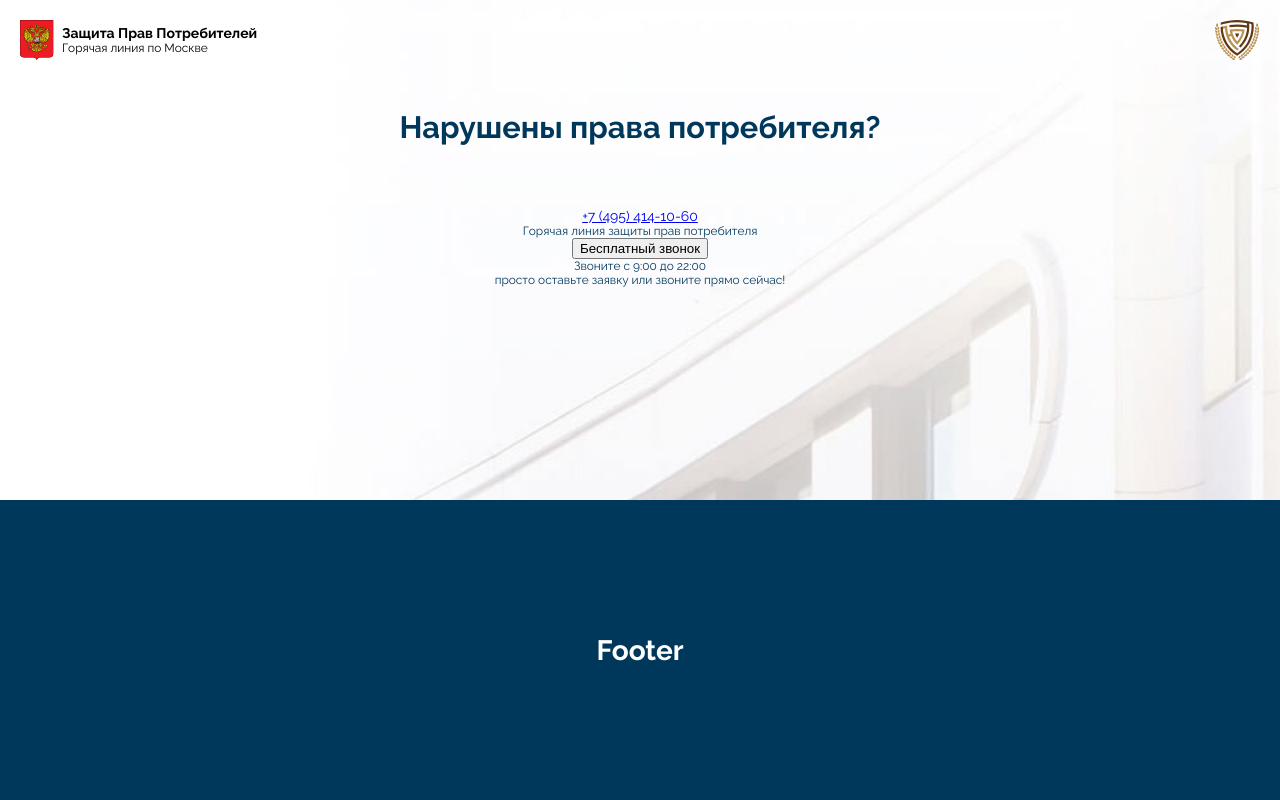
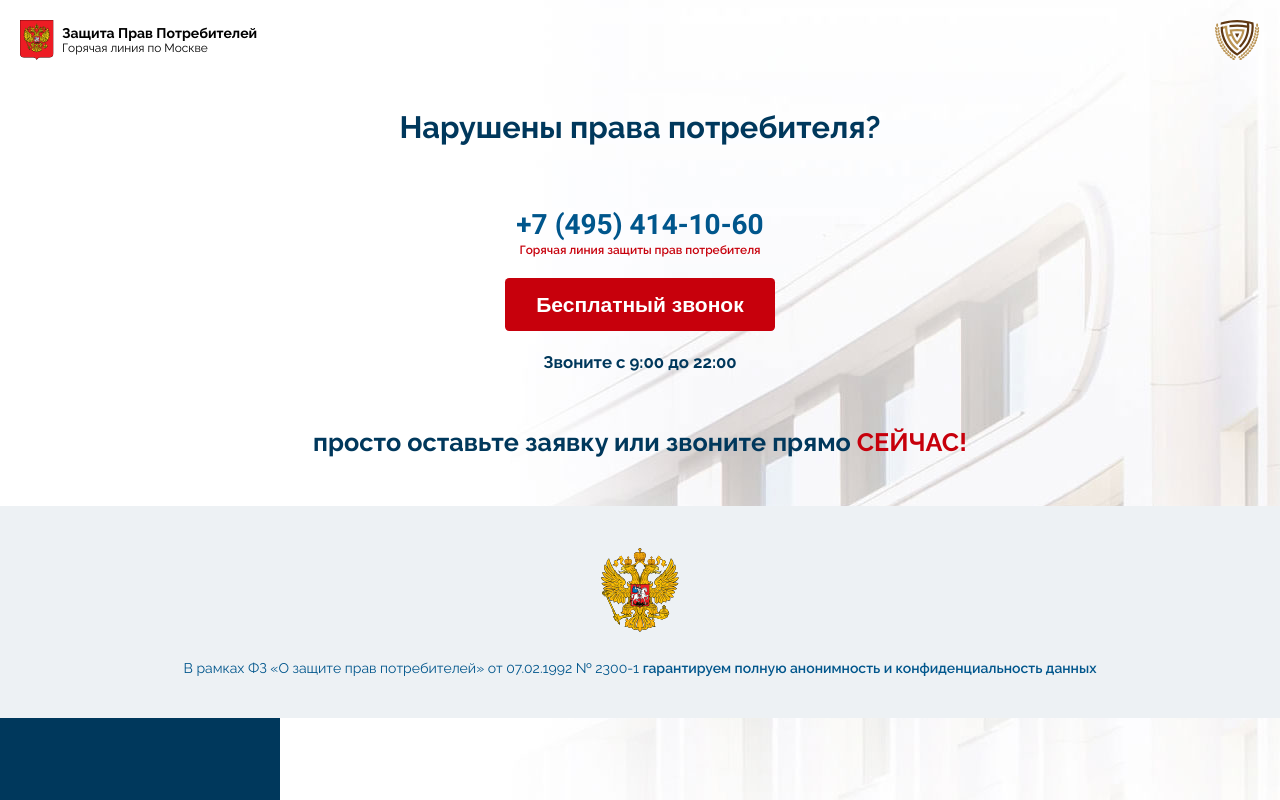
Before and after one commit to MikeIv/ZashitaPravPotrebitelya, a website: page src/index_build.html in a window 1280 px wide. Shown: the top 800 px of the page. Drawn offline with nearby package versions, Linux system fonts and the light colour scheme; files that its build step writes are made by us from their sources.

Commit message:
add blocks

```diff
--- /dev/null
+++ b/src/html/guarantee.html
@@ -0,0 +1,10 @@
+<section class="guarantee">
+    <div class="guarantee__wrapper">
+        <h2 class="visually-hidden">Гарантия конфиденциальности</h2>
+
+        <img src="/img/i_gerb-main.svg" alt="герб" class="guarantee__logo">
+        <p class="guarantee__txt">В рамках ФЗ «О защите прав потребителей» от 07.02.1992 № 2300-1 <span class="guarantee__bold">гарантируем полную
+            анонимность и конфиденциальность данных</span></p>
+    </div>
+
+</section>
--- a/src/html/main-top.html
+++ b/src/html/main-top.html
@@ -5,12 +5,12 @@
     <div class="main-top__wrapper">
         <p class="main-top__txt main-top__txt--size-l main-top__txt--bold">Нарушены права потребителя?</p>
         <a href="tel:+74954141060" class="main-top__phone">+7 (495) 414-10-60</a>
-    <p class="main-top__txt">Горячая линия защиты прав потребителя</p>
+        <p class="main-top__txt main-top__txt--red main-top__txt--medium main-top__txt--mb">Горячая линия защиты прав потребителя</p>
         <button class="main-top__btn">Бесплатный звонок</button>
-    <p class="main-top__txt">Звоните с 9:00 до 22:00</p>
-    <p class="main-top__txt">просто оставьте заявку или звоните прямо <span>сейчас!</span></p>
+        <p class="main-top__txt main-top__txt--bold main-top__txt--size-xs main-top__txt--mb-m">Звоните с 9:00 до 22:00</p>
+        <p class="main-top__txt main-top__txt--size-m main-top__txt--bold">просто оставьте заявку или звоните прямо
+            <span class="main-top__txt--upper main-top__txt--red">сейчас!</span></p>
     </div>
 
 
-
 </section>
--- a/src/index_build.html
+++ b/src/index_build.html
@@ -11,16 +11,18 @@
 
 <body class="page__body">
 
+<img src="/img/bg_mobile.jpg" alt="background" class="page__body-img">
+
 <!-- Header -->
 @@include("html/header.html")
 
 
-    <main class="main">
+<main class="main">
 
-        @@include("html/main-top.html")
+    @@include("html/main-top.html")
+    @@include("html/guarantee.html")
 
-    </main>
-
+</main>
 
 
 <!-- Footer -->
--- /dev/null
+++ b/src/less/blocks/benefit.less
@@ -0,0 +1,3 @@
+.benefit {
+
+}
--- /dev/null
+++ b/src/less/blocks/guarantee.less
@@ -0,0 +1,44 @@
+.guarantee {
+  display: flex;
+  justify-content: center;
+
+  width: 100%;
+
+  margin: 0;op0
+  padding: 0;
+  padding-top: 3em;
+  padding-bottom: 3em;
+
+  background-color: @lightgray;
+}
+
+.guarantee__wrapper {
+  display: flex;
+  flex-direction: column;
+  justify-content: flex-start;
+  align-items: center;
+
+  margin: 0;
+  padding: 0;
+  padding-left: 1.5em;
+  padding-right: 1.5em;
+  box-sizing: border-box;
+}
+
+.guarantee__logo {
+  width: auto;
+  height: 6rem;
+
+  margin: 0;
+  margin-bottom: 2em;
+  padding: 0;
+}
+
+.guarantee__txt {
+  text-align: center;
+  color: @base;
+}
+
+.guarantee__bold {
+  font-weight: 600;
+}
--- a/src/less/blocks/main-top.less
+++ b/src/less/blocks/main-top.less
@@ -8,6 +8,7 @@
   margin: 0;
   padding: 0;
   padding-top: 3.5em;
+  padding-bottom: 3em;
 
 }
 
@@ -35,10 +36,27 @@
   color: @dark;
 }
 
+.main-top__txt--mb {
+  margin-bottom: 1.5rem;
+}
+
+.main-top__txt--mb-m {
+  margin-bottom: 3.5rem;
+}
+
 .main-top__txt--size-l {
   margin-bottom: 2em;
   font-size: 2.2em;
   line-height: 1.2em;
+}
+
+.main-top__txt--size-m {
+  font-size:  1.8em;
+  line-height: 1em;
+}
+
+.main-top__txt--size-xs {
+  font-size: 1.2em;
 }
 
 
@@ -46,3 +64,41 @@
 .main-top__txt--bold {
   font-weight: bold;
 }
+
+.main-top__txt--medium {
+  font-weight: 600;
+}
+
+.main-top__txt--red {
+  color: @red;
+}
+
+.main-top__txt--upper {
+  line-height: 1.7em;
+  text-transform: uppercase;
+}
+
+
+
+.main-top__phone {
+  margin: 0;
+  margin-bottom: 0.1em;
+  padding: 0;
+
+  font-family: @font-family-roboto;
+  font-size: 2em;
+  color: @base;
+  text-decoration: none;
+}
+
+.main-top__btn {
+  .btn();
+}
+
+.main-top__btn:hover {
+  .btn-hover();
+}
+
+.main-top__btn:active {
+  .btn-active();
+}
--- a/src/less/blocks/page.less
+++ b/src/less/blocks/page.less
@@ -5,6 +5,7 @@
 }
 
 .page__body {
+  position: relative;
   display: grid;
   grid-template-areas:
   "header"
@@ -18,11 +19,16 @@
   margin: 0;
   padding: 0;
 
-  box-sizing: border-box;
-  background-image: url("/img/bg_mobile.jpg");
-  background-position: top 0px right 0px;
-  background-size: 100% auto;
-  background-repeat: no-repeat;
 
   overflow-x: hidden;
 }
+
+.page__body-img {
+  position: absolute;
+  top: 0;
+  right: 0;
+
+  width: auto;
+
+  object-fit: cover;
+}
--- a/src/less/global/mixins.less
+++ b/src/less/global/mixins.less
@@ -6,21 +6,7 @@
   color: @base;
 }
 
-.header2() {
-  margin-bottom: 20px;
-  font-size: 28px;
-  line-height: 36px;
-  font-weight: 500;
-  color: @base;
-}
 
-.header3() {
-  margin-bottom: 20px;
-  font-size: 24px;
-  line-height: 36px;
-  font-weight: 400;
-  color: @base;
-}
 
 .txt() {
   font-size: 16px;
@@ -39,3 +25,40 @@
   line-height: 24px;
   color: @gray;
 }
+
+.btn() {
+  display: flex;
+  justify-content: center;
+  align-items: center;
+
+  min-height: 2.5em;
+
+  margin: 0;
+  margin-bottom: 1em;
+  padding: 0;
+  padding-left: 1.5em;
+  padding-right: 1.5em;
+
+  font-size: 1.5em;
+  font-weight: bold;
+  color: @white;
+
+  background-color: @red;
+  border: none;
+  border-radius: 0.2em;
+
+  transition: 0.3s;
+
+  cursor: pointer;
+}
+
+.btn-hover() {
+  background-color: @lightred;
+  transition: 0.3s;
+}
+
+.btn-active() {
+  background-color: @orange;
+  transition: 0.3s;
+  border: none;
+}
--- a/src/less/global/variables.less
+++ b/src/less/global/variables.less
@@ -10,6 +10,9 @@
 @darkgreen: #0A6200;
 @lightgreen: #F5FFED;
 @red: #C7000C;
+@lightred: #d91407;
+@orange: #d94502;
 
 /*-- fonts --*/
 @font-family-base: "Raleway", sans-serif;
+@font-family-roboto: "Roboto", sans-serif;
--- a/src/less/style.less
+++ b/src/less/style.less
@@ -9,5 +9,7 @@
 
 @import "blocks/main.less";
 @import "blocks/main-top.less";
+@import "blocks/guarantee.less";
+@import "blocks/benefit.less";
 
 @import "blocks/footer.less";
```
Also changed, not shown: src/html/benefit.html (added, +5 -0 lines), src/index.html (+15 -4 lines), build/css/style.css, build/css/style.min.css, build/img/bg_mobile.jpg, build/index.html, src/css/style.css, src/html/header.html (indentation only). Lines whose indentation alone changed are shown as unchanged.
